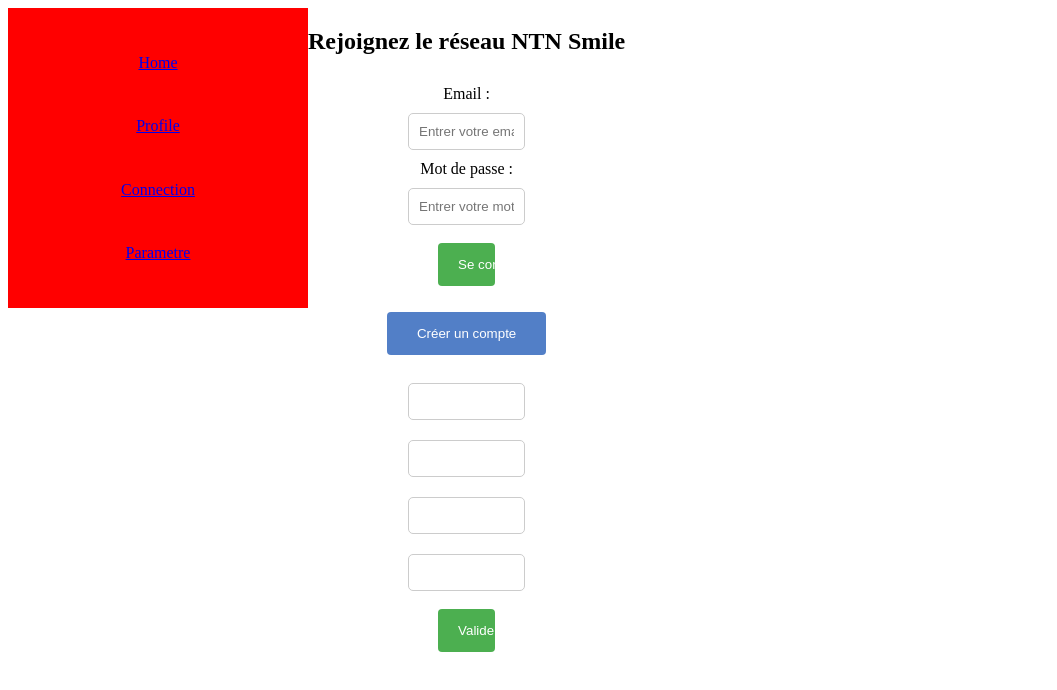
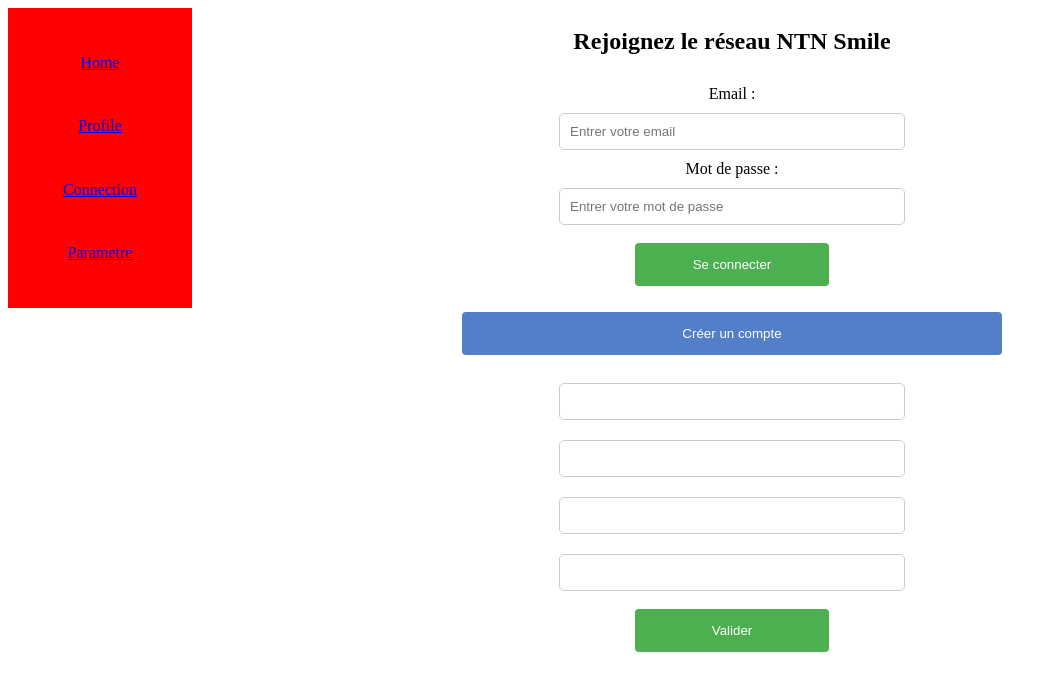
Before and after one commit to NicolasTamareg/ntnsmile, a Vue app: page /login in a window 1280 px wide. Shown: the top 690 px of the page, without its empty margins (0-1057 px from the left). Built offline with nearby package versions, Linux system fonts and the light colour scheme.

Commit message:
maj logincreat

```diff
--- a/src/components/LoginCreat.vue
+++ b/src/components/LoginCreat.vue
@@ -130,6 +130,7 @@ button{
   cursor: pointer;
 }
 #mainContainer{
+    width: 1080px;
     display: flex;
     flex-direction: column;
     align-items: center;
```
